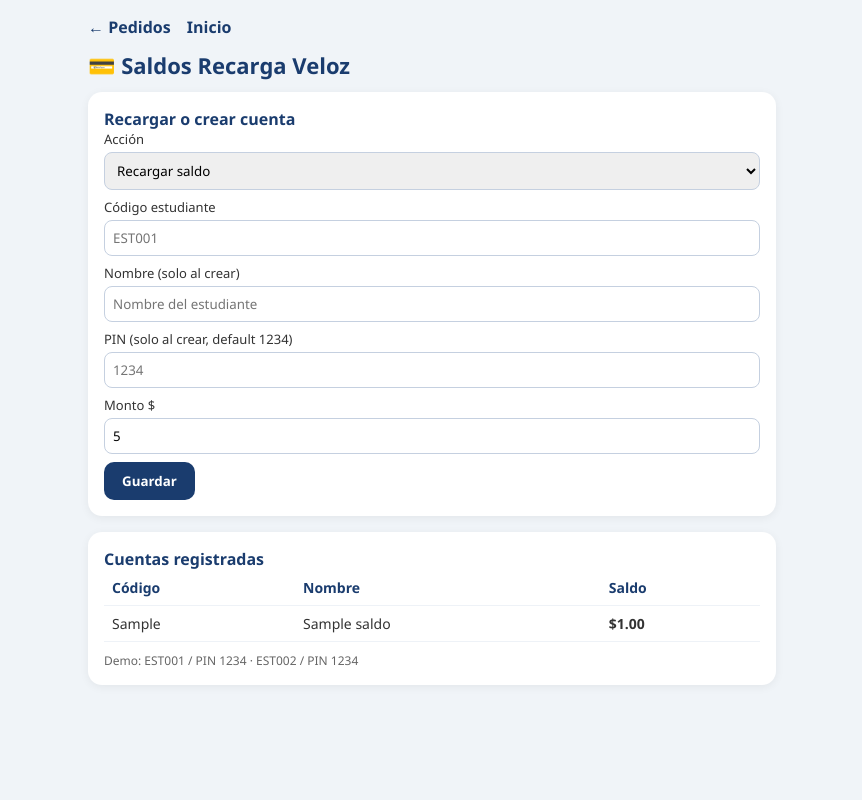
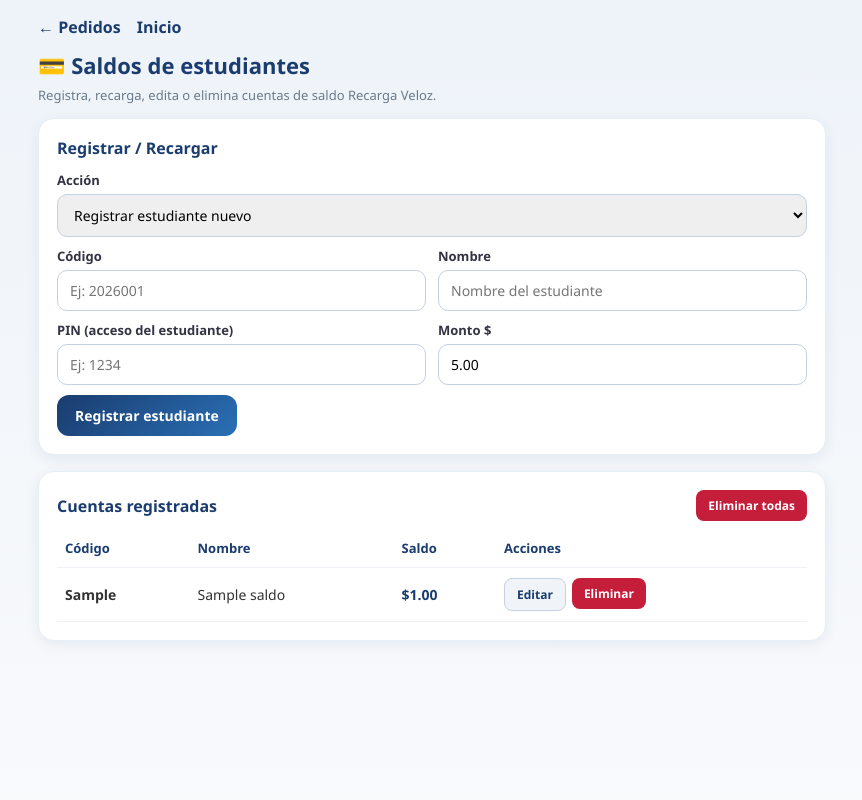
Before and after one commit to paopao0380-svg/recarga-veloz, a Flask app: page /saldo in a window 1280 px wide. Shown: the whole page, without its empty margins (208-1070 px from the left). Run offline with Flask 3, Linux system fonts and the light colour scheme; a user stored in the database is signed in; tables that the repository leaves empty hold one stand-in row (values such as "Sample post"); some libraries are stand-ins or nearby versions.

Commit message:
Refactor saldo.html for improved layout and features
Updated the saldo.html template to enhance styling and functionality for student account management.

```diff
--- a/templates/saldo.html
+++ b/templates/saldo.html
@@ -6,19 +6,47 @@
     <title>Saldos - Recarga Veloz</title>
     <link rel="stylesheet" href="{{ url_for('static', filename='css/style.css') }}">
     <style>
-        body { background:#f0f4f8; margin:0; }
-        .wrap { max-width:720px; margin:0 auto; padding:16px; }
-        .card { background:#fff; border-radius:14px; padding:16px; margin-bottom:16px; box-shadow:0 2px 10px rgba(0,0,0,.06); }
-        h1 { color:#1a3c6e; font-size:22px; margin:0 0 12px; }
-        label { display:block; font-size:13px; margin-bottom:8px; }
-        input, select { width:100%; padding:8px; border:1px solid #c5d0e0; border-radius:8px; box-sizing:border-box; margin-top:4px; }
-        button { background:#1a3c6e; color:#fff; border:none; padding:10px 18px; border-radius:10px; font-weight:700; cursor:pointer; }
-        table { width:100%; border-collapse:collapse; font-size:14px; }
-        th, td { padding:8px; border-bottom:1px solid #eef2f7; text-align:left; }
-        th { color:#1a3c6e; }
-        .nav a { margin-right:12px; color:#1a3c6e; font-weight:600; text-decoration:none; }
-        .flash { background:#e8f5e9; padding:10px; border-radius:8px; margin-bottom:12px; }
-        .flash-error { background:#fdecea; }
+        body { background: linear-gradient(180deg,#eef3f9,#f8fafc); margin: 0; min-height: 100vh; }
+        .wrap { max-width: 820px; margin: 0 auto; padding: 16px; }
+        .card {
+            background: #fff; border-radius: 16px; padding: 18px;
+            margin-bottom: 16px; box-shadow: 0 4px 14px rgba(26,60,110,0.08);
+            border: 1px solid #e6eef6;
+        }
+        h1 { color: #1a3c6e; font-size: 22px; margin: 0 0 6px; }
+        h2 { font-size: 16px; color: #1a3c6e; margin: 0 0 12px; }
+        .sub { color: #6a7a8a; font-size: 13px; margin: 0 0 14px; }
+        label { display: block; font-size: 13px; margin-bottom: 10px; color: #334; font-weight: 600; }
+        input, select {
+            width: 100%; padding: 10px 12px; border: 1px solid #c5d0e0;
+            border-radius: 10px; box-sizing: border-box; margin-top: 5px;
+            font-size: 14px;
+        }
+        .row { display: grid; grid-template-columns: 1fr 1fr; gap: 12px; }
+        @media (max-width: 600px) { .row { grid-template-columns: 1fr; } }
+        .btn {
+            border: none; padding: 11px 18px; border-radius: 12px;
+            font-weight: 800; cursor: pointer; font-size: 14px;
+        }
+        .btn-primary { background: linear-gradient(135deg,#1a3c6e,#2a6fb5); color: #fff; }
+        .btn-ok { background: linear-gradient(135deg,#28a745,#20c997); color: #fff; }
+        .btn-warn { background: #f0f4f8; color: #1a3c6e; border: 1px solid #c5d0e0; }
+        .btn-danger { background: #c41e3a; color: #fff; }
+        .btn-sm { padding: 7px 12px; font-size: 12px; border-radius: 8px; }
+        .nav a { margin-right: 12px; color: #1a3c6e; font-weight: 700; text-decoration: none; }
+        .flash { background: #e8f5e9; padding: 10px 12px; border-radius: 10px; margin-bottom: 12px; font-size: 14px; }
+        .flash-error { background: #fdecea; color: #8a1f2e; }
+        table { width: 100%; border-collapse: collapse; font-size: 14px; }
+        th, td { padding: 10px 8px; border-bottom: 1px solid #eef2f7; text-align: left; vertical-align: middle; }
+        th { color: #1a3c6e; font-size: 13px; }
+        .actions { display: flex; flex-wrap: wrap; gap: 6px; }
+        .edit-box {
+            display: none; background: #f5f9ff; border: 1px solid #d0dbe8;
+            border-radius: 12px; padding: 12px; margin-top: 8px;
+        }
+        .edit-box.open { display: block; }
+        .empty { color: #777; text-align: center; padding: 16px; }
+        .top-actions { display: flex; flex-wrap: wrap; gap: 10px; align-items: center; justify-content: space-between; margin-bottom: 8px; }
     </style>
 </head>
 <body>
@@ -27,7 +55,9 @@
         <a href="{{ url_for('pedidos_bar') }}">← Pedidos</a>
         <a href="{{ url_for('index') }}">Inicio</a>
     </div>
-    <h1>💳 Saldos Recarga Veloz</h1>
+
+    <h1>💳 Saldos de estudiantes</h1>
+    <p class="sub">Registra, recarga, edita o elimina cuentas de saldo Recarga Veloz.</p>
 
     {% with messages = get_flashed_messages(with_categories=true) %}
       {% for cat, msg in messages %}
@@ -36,50 +66,111 @@
     {% endwith %}
 
     <div class="card">
-        <h2 style="font-size:16px;color:#1a3c6e;">Recargar o crear cuenta</h2>
+        <h2>Registrar / Recargar</h2>
         <form method="POST">
             <label>Acción
-                <select name="accion">
+                <select name="accion" id="accion" onchange="toggleForm()">
+                    <option value="crear">Registrar estudiante nuevo</option>
                     <option value="recargar">Recargar saldo</option>
-                    <option value="crear">Crear cuenta nueva</option>
                 </select>
             </label>
-            <label>Código estudiante
-                <input name="codigo" required placeholder="EST001">
+            <div class="row">
+                <label>Código
+                    <input name="codigo" required placeholder="Ej: 2026001">
                 </label>
-            <label>Nombre (solo al crear)
+                <label id="lbl-nombre">Nombre
                     <input name="nombre" placeholder="Nombre del estudiante">
                 </label>
-            <label>PIN (solo al crear, default 1234)
-                <input name="pin" placeholder="1234">
+            </div>
+            <div class="row">
+                <label id="lbl-pin">PIN (acceso del estudiante)
+                    <input name="pin" placeholder="Ej: 1234">
                 </label>
                 <label>Monto $
-                <input name="monto" type="number" step="0.01" min="0" value="5">
+                    <input name="monto" type="number" step="0.01" min="0" value="5.00">
                 </label>
-            <button type="submit">Guardar</button>
+            </div>
+            <button type="submit" class="btn btn-primary" id="btn-main">Registrar estudiante</button>
         </form>
     </div>
 
     <div class="card">
-        <h2 style="font-size:16px;color:#1a3c6e;">Cuentas registradas</h2>
+        <div class="top-actions">
+            <h2 style="margin:0;">Cuentas registradas</h2>
+            {% if cuentas %}
+            <form method="POST" onsubmit="return confirm('¿Eliminar TODAS las cuentas de estudiantes? Esta acción no se puede deshacer.');">
+                <input type="hidden" name="accion" value="vaciar_todo">
+                <button type="submit" class="btn btn-danger btn-sm">Eliminar todas</button>
+            </form>
+            {% endif %}
+        </div>
+
+        {% if cuentas %}
         <table>
             <thead>
-                <tr><th>Código</th><th>Nombre</th><th>Saldo</th></tr>
+                <tr>
+                    <th>Código</th>
+                    <th>Nombre</th>
+                    <th>Saldo</th>
+                    <th>Acciones</th>
+                </tr>
             </thead>
             <tbody>
             {% for c in cuentas %}
                 <tr>
-                    <td>{{ c.codigo }}</td>
+                    <td><strong>{{ c.codigo }}</strong></td>
                     <td>{{ c.nombre }}</td>
-                    <td><strong>${{ '%.2f'|format(c.saldo) }}</strong></td>
+                    <td style="color:#1a3c6e;font-weight:800;">${{ '%.2f'|format(c.saldo) }}</td>
+                    <td>
+                        <div class="actions">
+                            <button type="button" class="btn btn-warn btn-sm" onclick="toggleEdit('edit-{{ c.id }}')">Editar</button>
+                            <form method="POST" style="display:inline;" onsubmit="return confirm('¿Eliminar a {{ c.nombre }} ({{ c.codigo }})?');">
+                                <input type="hidden" name="accion" value="eliminar">
+                                <input type="hidden" name="cuenta_id" value="{{ c.id }}">
+                                <button type="submit" class="btn btn-danger btn-sm">Eliminar</button>
+                            </form>
+                        </div>
+                        <div class="edit-box" id="edit-{{ c.id }}">
+                            <form method="POST">
+                                <input type="hidden" name="accion" value="editar">
+                                <input type="hidden" name="cuenta_id" value="{{ c.id }}">
+                                <div class="row">
+                                    <label>Código
+                                        <input name="codigo" value="{{ c.codigo }}" required>
+                                    </label>
+                                    <label>Nombre
+                                        <input name="nombre" value="{{ c.nombre }}">
+                                    </label>
+                                </div>
+                                <label>Nuevo PIN (dejar vacío para no cambiar)
+                                    <input name="pin" placeholder="••••">
+                                </label>
+                                <button type="submit" class="btn btn-ok btn-sm">Guardar cambios</button>
+                            </form>
+                        </div>
+                    </td>
                 </tr>
-            {% else %}
-                <tr><td colspan="3">No hay cuentas aún</td></tr>
             {% endfor %}
             </tbody>
         </table>
-        <p style="font-size:12px;color:#666;margin-top:10px;">Demo: EST001 / PIN 1234 · EST002 / PIN 1234</p>
+        {% else %}
+        <p class="empty">No hay estudiantes registrados. Crea el primero arriba.</p>
+        {% endif %}
     </div>
 </div>
+<script>
+function toggleForm() {
+    const a = document.getElementById('accion').value;
+    const isCreate = a === 'crear';
+    document.getElementById('lbl-nombre').style.display = isCreate ? 'block' : 'none';
+    document.getElementById('lbl-pin').style.display = isCreate ? 'block' : 'none';
+    document.getElementById('btn-main').textContent = isCreate ? 'Registrar estudiante' : 'Recargar saldo';
+}
+function toggleEdit(id) {
+    const el = document.getElementById(id);
+    el.classList.toggle('open');
+}
+toggleForm();
+</script>
 </body>
 </html>
```
Lines whose indentation alone changed are shown as unchanged.
